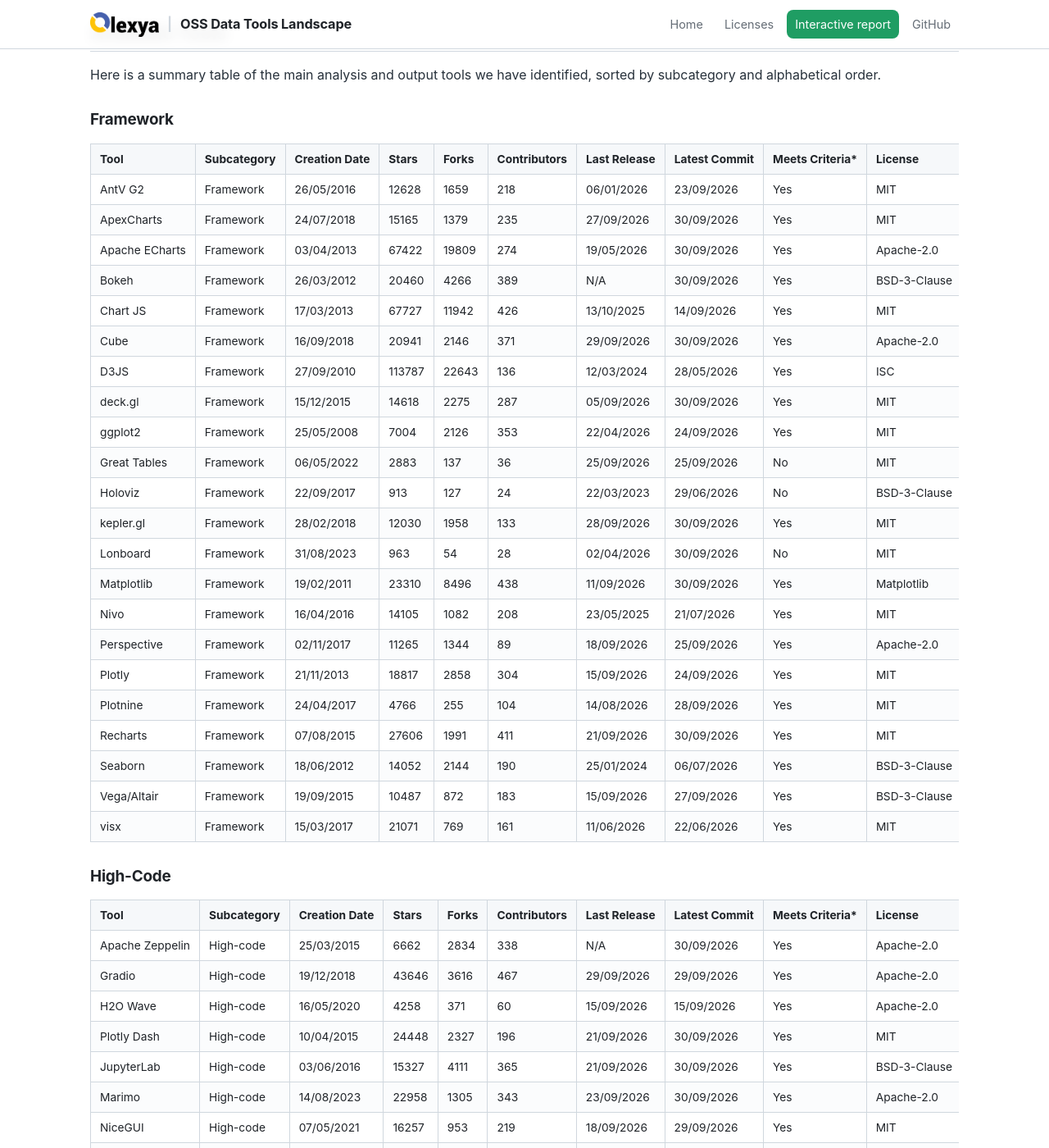
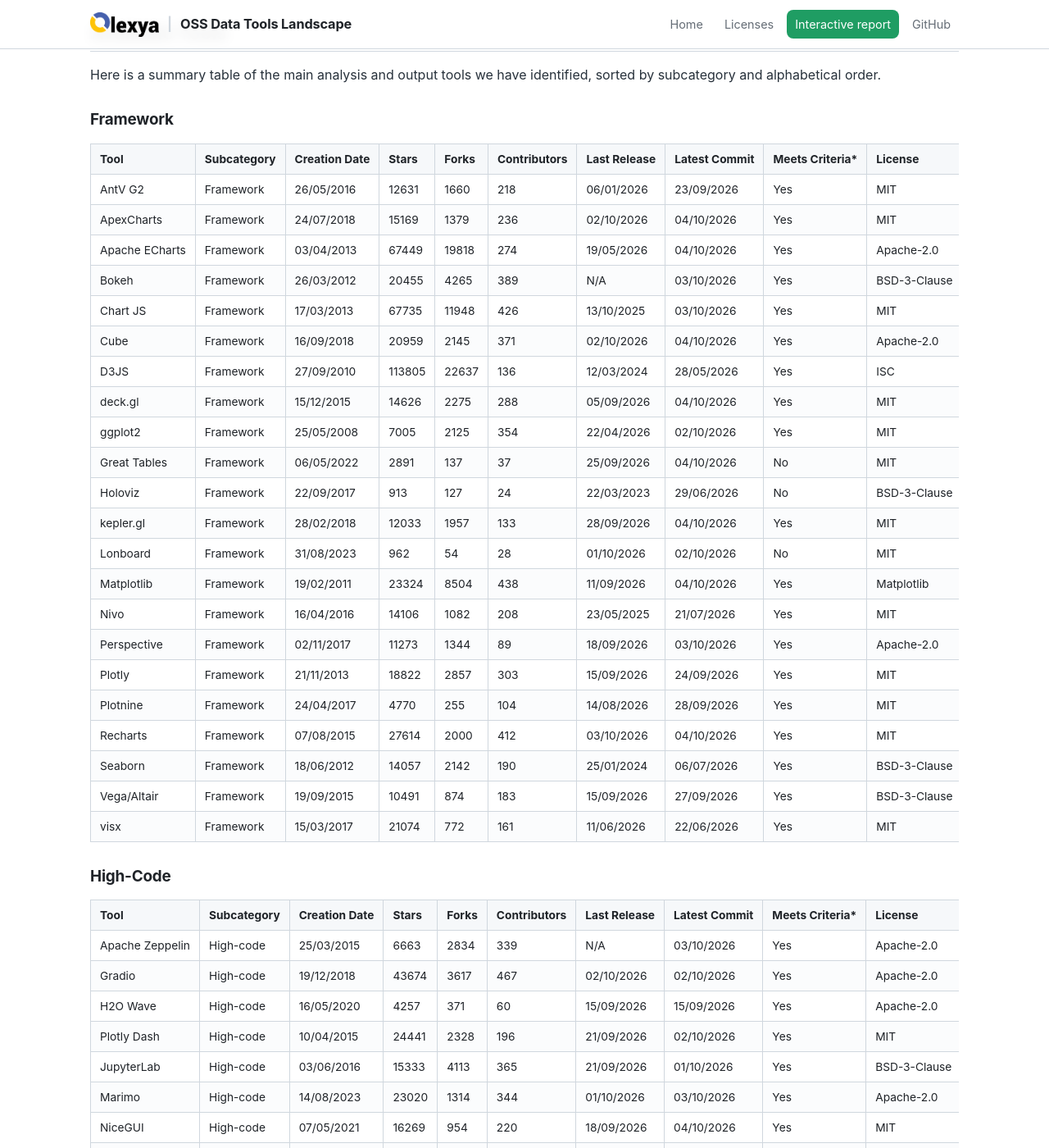
Before and after one commit to olexya/oss-data-tools-landscape, a Jekyll site: the page built from 04.analysis_and_output.md, in a window 1280 px wide and 1400 px high, scrolled down 425 px. Shown: the whole window at 82% size. Built offline with Jekyll 4.4.1, drawn with Linux system fonts in a browser that asks for light colours; our own code applies the rules of GitHub Pages for plain Markdown files; some of the changed text lies outside the part shown.

Commit message:
Update tools inventory [automated]

```diff
--- a/04.analysis_and_output.md
+++ b/04.analysis_and_output.md
@@ -17,96 +17,96 @@ Here is a summary table of the main analysis and output tools we have identified
 
 | Tool | Subcategory | Creation Date | Stars | Forks | Contributors | Last Release | Latest Commit | Meets Criteria* | License | Link |
 |---|---|---|---|---|---|---|---|---|---|---|
-| AntV G2 | Framework | 26/05/2016 | 12628 | 1659 | 218 | 06/01/2026 | 23/09/2026 | Yes | MIT | https://github.com/antvis/G2 |
-| ApexCharts | Framework | 24/07/2018 | 15165 | 1379 | 235 | 27/09/2026 | 30/09/2026 | Yes | MIT | https://github.com/apexcharts/apexcharts.js |
-| Apache ECharts | Framework | 03/04/2013 | 67422 | 19809 | 274 | 19/05/2026 | 30/09/2026 | Yes | Apache-2.0 | https://github.com/apache/echarts |
-| Bokeh | Framework | 26/03/2012 | 20460 | 4266 | 389 | N/A | 30/09/2026 | Yes | BSD-3-Clause | https://github.com/bokeh/bokeh |
-| Chart JS | Framework | 17/03/2013 | 67727 | 11942 | 426 | 13/10/2025 | 14/09/2026 | Yes | MIT | https://github.com/chartjs/Chart.js |
-| Cube | Framework | 16/09/2018 | 20941 | 2146 | 371 | 29/09/2026 | 30/09/2026 | Yes | Apache-2.0 | https://github.com/cube-js/cube |
-| D3JS | Framework | 27/09/2010 | 113787 | 22643 | 136 | 12/03/2024 | 28/05/2026 | Yes | ISC | https://github.com/d3/d3 |
-| deck.gl | Framework | 15/12/2015 | 14618 | 2275 | 287 | 05/09/2026 | 30/09/2026 | Yes | MIT | https://github.com/visgl/deck.gl |
-| ggplot2 | Framework | 25/05/2008 | 7004 | 2126 | 353 | 22/04/2026 | 24/09/2026 | Yes | MIT | https://github.com/tidyverse/ggplot2 |
-| Great Tables | Framework | 06/05/2022 | 2883 | 137 | 36 | 25/09/2026 | 25/09/2026 | No | MIT | https://github.com/posit-dev/great-tables |
+| AntV G2 | Framework | 26/05/2016 | 12631 | 1660 | 218 | 06/01/2026 | 23/09/2026 | Yes | MIT | https://github.com/antvis/G2 |
+| ApexCharts | Framework | 24/07/2018 | 15169 | 1379 | 236 | 02/10/2026 | 04/10/2026 | Yes | MIT | https://github.com/apexcharts/apexcharts.js |
+| Apache ECharts | Framework | 03/04/2013 | 67449 | 19818 | 274 | 19/05/2026 | 04/10/2026 | Yes | Apache-2.0 | https://github.com/apache/echarts |
+| Bokeh | Framework | 26/03/2012 | 20455 | 4265 | 389 | N/A | 03/10/2026 | Yes | BSD-3-Clause | https://github.com/bokeh/bokeh |
+| Chart JS | Framework | 17/03/2013 | 67735 | 11948 | 426 | 13/10/2025 | 03/10/2026 | Yes | MIT | https://github.com/chartjs/Chart.js |
+| Cube | Framework | 16/09/2018 | 20959 | 2145 | 371 | 02/10/2026 | 04/10/2026 | Yes | Apache-2.0 | https://github.com/cube-js/cube |
+| D3JS | Framework | 27/09/2010 | 113805 | 22637 | 136 | 12/03/2024 | 28/05/2026 | Yes | ISC | https://github.com/d3/d3 |
+| deck.gl | Framework | 15/12/2015 | 14626 | 2275 | 288 | 05/09/2026 | 04/10/2026 | Yes | MIT | https://github.com/visgl/deck.gl |
+| ggplot2 | Framework | 25/05/2008 | 7005 | 2125 | 354 | 22/04/2026 | 02/10/2026 | Yes | MIT | https://github.com/tidyverse/ggplot2 |
+| Great Tables | Framework | 06/05/2022 | 2891 | 137 | 37 | 25/09/2026 | 04/10/2026 | No | MIT | https://github.com/posit-dev/great-tables |
 | Holoviz | Framework | 22/09/2017 | 913 | 127 | 24 | 22/03/2023 | 29/06/2026 | No | BSD-3-Clause | https://github.com/holoviz/holoviz |
-| kepler.gl | Framework | 28/02/2018 | 12030 | 1958 | 133 | 28/09/2026 | 30/09/2026 | Yes | MIT | https://github.com/keplergl/kepler.gl |
-| Lonboard | Framework | 31/08/2023 | 963 | 54 | 28 | 02/04/2026 | 30/09/2026 | No | MIT | https://github.com/developmentseed/lonboard |
-| Matplotlib | Framework | 19/02/2011 | 23310 | 8496 | 438 | 11/09/2026 | 30/09/2026 | Yes | Matplotlib | https://github.com/matplotlib/matplotlib |
-| Nivo | Framework | 16/04/2016 | 14105 | 1082 | 208 | 23/05/2025 | 21/07/2026 | Yes | MIT | https://github.com/plouc/nivo |
-| Perspective | Framework | 02/11/2017 | 11265 | 1344 | 89 | 18/09/2026 | 25/09/2026 | Yes | Apache-2.0 | https://github.com/finos/perspective |
-| Plotly | Framework | 21/11/2013 | 18817 | 2858 | 304 | 15/09/2026 | 24/09/2026 | Yes | MIT | https://github.com/plotly/plotly.py |
-| Plotnine | Framework | 24/04/2017 | 4766 | 255 | 104 | 14/08/2026 | 28/09/2026 | Yes | MIT | https://github.com/has2k1/plotnine |
-| Recharts | Framework | 07/08/2015 | 27606 | 1991 | 411 | 21/09/2026 | 30/09/2026 | Yes | MIT | https://github.com/recharts/recharts |
-| Seaborn | Framework | 18/06/2012 | 14052 | 2144 | 190 | 25/01/2024 | 06/07/2026 | Yes | BSD-3-Clause | https://github.com/mwaskom/seaborn |
-| Vega/Altair | Framework | 19/09/2015 | 10487 | 872 | 183 | 15/09/2026 | 27/09/2026 | Yes | BSD-3-Clause | https://github.com/vega/altair |
-| visx | Framework | 15/03/2017 | 21071 | 769 | 161 | 11/06/2026 | 22/06/2026 | Yes | MIT | https://github.com/airbnb/visx |
+| kepler.gl | Framework | 28/02/2018 | 12033 | 1957 | 133 | 28/09/2026 | 04/10/2026 | Yes | MIT | https://github.com/keplergl/kepler.gl |
+| Lonboard | Framework | 31/08/2023 | 962 | 54 | 28 | 01/10/2026 | 02/10/2026 | No | MIT | https://github.com/developmentseed/lonboard |
+| Matplotlib | Framework | 19/02/2011 | 23324 | 8504 | 438 | 11/09/2026 | 04/10/2026 | Yes | Matplotlib | https://github.com/matplotlib/matplotlib |
+| Nivo | Framework | 16/04/2016 | 14106 | 1082 | 208 | 23/05/2025 | 21/07/2026 | Yes | MIT | https://github.com/plouc/nivo |
+| Perspective | Framework | 02/11/2017 | 11273 | 1344 | 89 | 18/09/2026 | 03/10/2026 | Yes | Apache-2.0 | https://github.com/finos/perspective |
+| Plotly | Framework | 21/11/2013 | 18822 | 2857 | 303 | 15/09/2026 | 24/09/2026 | Yes | MIT | https://github.com/plotly/plotly.py |
+| Plotnine | Framework | 24/04/2017 | 4770 | 255 | 104 | 14/08/2026 | 28/09/2026 | Yes | MIT | https://github.com/has2k1/plotnine |
+| Recharts | Framework | 07/08/2015 | 27614 | 2000 | 412 | 03/10/2026 | 04/10/2026 | Yes | MIT | https://github.com/recharts/recharts |
+| Seaborn | Framework | 18/06/2012 | 14057 | 2142 | 190 | 25/01/2024 | 06/07/2026 | Yes | BSD-3-Clause | https://github.com/mwaskom/seaborn |
+| Vega/Altair | Framework | 19/09/2015 | 10491 | 874 | 183 | 15/09/2026 | 27/09/2026 | Yes | BSD-3-Clause | https://github.com/vega/altair |
+| visx | Framework | 15/03/2017 | 21074 | 772 | 161 | 11/06/2026 | 22/06/2026 | Yes | MIT | https://github.com/airbnb/visx |
 
 ### High-Code
 
 | Tool | Subcategory | Creation Date | Stars | Forks | Contributors | Last Release | Latest Commit | Meets Criteria* | License | Link |
 |---|---|---|---|---|---|---|---|---|---|---|
-| Apache Zeppelin | High-code | 25/03/2015 | 6662 | 2834 | 338 | N/A | 30/09/2026 | Yes | Apache-2.0 | https://github.com/apache/zeppelin |
-| Gradio | High-code | 19/12/2018 | 43646 | 3616 | 467 | 29/09/2026 | 29/09/2026 | Yes | Apache-2.0 | https://github.com/gradio-app/gradio |
-| H2O Wave | High-code | 16/05/2020 | 4258 | 371 | 60 | 15/09/2026 | 15/09/2026 | Yes | Apache-2.0 | https://github.com/h2oai/wave |
-| Plotly Dash | High-code | 10/04/2015 | 24448 | 2327 | 196 | 21/09/2026 | 30/09/2026 | Yes | MIT | https://github.com/plotly/dash |
-| JupyterLab | High-code | 03/06/2016 | 15327 | 4111 | 365 | 21/09/2026 | 30/09/2026 | Yes | BSD-3-Clause | https://github.com/jupyterlab/jupyterlab |
-| Marimo | High-code | 14/08/2023 | 22958 | 1305 | 343 | 23/09/2026 | 30/09/2026 | Yes | Apache-2.0 | https://github.com/marimo-team/marimo |
-| NiceGUI | High-code | 07/05/2021 | 16257 | 953 | 219 | 18/09/2026 | 29/09/2026 | Yes | MIT | https://github.com/zauberzeug/nicegui |
+| Apache Zeppelin | High-code | 25/03/2015 | 6663 | 2834 | 339 | N/A | 03/10/2026 | Yes | Apache-2.0 | https://github.com/apache/zeppelin |
+| Gradio | High-code | 19/12/2018 | 43674 | 3617 | 467 | 02/10/2026 | 02/10/2026 | Yes | Apache-2.0 | https://github.com/gradio-app/gradio |
+| H2O Wave | High-code | 16/05/2020 | 4257 | 371 | 60 | 15/09/2026 | 15/09/2026 | Yes | Apache-2.0 | https://github.com/h2oai/wave |
+| Plotly Dash | High-code | 10/04/2015 | 24441 | 2328 | 196 | 21/09/2026 | 02/10/2026 | Yes | MIT | https://github.com/plotly/dash |
+| JupyterLab | High-code | 03/06/2016 | 15333 | 4113 | 365 | 21/09/2026 | 01/10/2026 | Yes | BSD-3-Clause | https://github.com/jupyterlab/jupyterlab |
+| Marimo | High-code | 14/08/2023 | 23020 | 1314 | 344 | 01/10/2026 | 03/10/2026 | Yes | Apache-2.0 | https://github.com/marimo-team/marimo |
+| NiceGUI | High-code | 07/05/2021 | 16269 | 954 | 220 | 18/09/2026 | 04/10/2026 | Yes | MIT | https://github.com/zauberzeug/nicegui |
 | Observable | High-code | 02/05/2017 | 1097 | 87 | 12 | 16/09/2026 | 16/09/2026 | No | ISC | https://github.com/observablehq/runtime |
-| Panel | High-code | 23/08/2018 | 5781 | 632 | 224 | 17/08/2026 | 30/09/2026 | Yes | BSD-3-Clause | https://github.com/holoviz/panel |
-| Py Shiny | High-code | 27/07/2021 | 1754 | 136 | 48 | 13/09/2026 | 28/09/2026 | Yes | MIT | https://github.com/posit-dev/py-shiny |
-| Quarto | High-code | 25/09/2020 | 6042 | 461 | 153 | 17/09/2026 | 30/09/2026 | Yes | MIT | https://github.com/quarto-dev/quarto-cli |
-| Reflex | High-code | 25/10/2022 | 28926 | 1789 | 220 | 24/09/2026 | 01/10/2026 | Yes | Apache-2.0 | https://github.com/reflex-dev/reflex |
-| Rill | High-code | 09/12/2021 | 2918 | 201 | 53 | 25/09/2026 | 28/09/2026 | Yes | Apache-2.0 | https://github.com/rilldata/rill |
-| Shiny (R) | High-code | 20/06/2012 | 5695 | 1889 | 91 | 22/06/2026 | 26/08/2026 | Yes | MIT | https://github.com/rstudio/shiny |
-| Solara | High-code | 09/03/2022 | 2178 | 202 | 49 | N/A | 30/09/2026 | Yes | MIT | https://github.com/widgetti/solara |
-| Streamlit | High-code | 24/08/2019 | 45868 | 4400 | 319 | 15/09/2026 | 30/09/2026 | Yes | Apache-2.0 | https://github.com/streamlit/streamlit |
-| Taipy | High-code | 18/02/2022 | 19441 | 1994 | 78 | 30/04/2026 | 07/05/2026 | Yes | Apache-2.0 | https://github.com/Avaiga/taipy |
-| Voila | High-code | 21/08/2018 | 5946 | 528 | 73 | 04/09/2026 | 04/09/2026 | Yes | BSD-3-Clause | https://github.com/voila-dashboards/voila |
+| Panel | High-code | 23/08/2018 | 5782 | 635 | 225 | 17/08/2026 | 04/10/2026 | Yes | BSD-3-Clause | https://github.com/holoviz/panel |
+| Py Shiny | High-code | 27/07/2021 | 1756 | 137 | 48 | 13/09/2026 | 02/10/2026 | Yes | MIT | https://github.com/posit-dev/py-shiny |
+| Quarto | High-code | 25/09/2020 | 6055 | 462 | 153 | 17/09/2026 | 02/10/2026 | Yes | MIT | https://github.com/quarto-dev/quarto-cli |
+| Reflex | High-code | 25/10/2022 | 28943 | 1791 | 221 | 24/09/2026 | 02/10/2026 | Yes | Apache-2.0 | https://github.com/reflex-dev/reflex |
+| Rill | High-code | 09/12/2021 | 2929 | 202 | 53 | 25/09/2026 | 02/10/2026 | Yes | Apache-2.0 | https://github.com/rilldata/rill |
+| Shiny (R) | High-code | 20/06/2012 | 5695 | 1891 | 92 | 22/06/2026 | 02/10/2026 | Yes | MIT | https://github.com/rstudio/shiny |
+| Solara | High-code | 09/03/2022 | 2180 | 202 | 50 | N/A | 04/10/2026 | Yes | MIT | https://github.com/widgetti/solara |
+| Streamlit | High-code | 24/08/2019 | 45897 | 4405 | 319 | 02/10/2026 | 04/10/2026 | Yes | Apache-2.0 | https://github.com/streamlit/streamlit |
+| Taipy | High-code | 18/02/2022 | 19443 | 1992 | 78 | 30/04/2026 | 07/05/2026 | Yes | Apache-2.0 | https://github.com/Avaiga/taipy |
+| Voila | High-code | 21/08/2018 | 5947 | 528 | 73 | 04/09/2026 | 04/09/2026 | Yes | BSD-3-Clause | https://github.com/voila-dashboards/voila |
 
 ### Low-Code
 
 | Tool | Subcategory | Creation Date | Stars | Forks | Contributors | Last Release | Latest Commit | Meets Criteria* | License | Link |
 |---|---|---|---|---|---|---|---|---|---|---|
-| Datasette | Low-code | 23/10/2017 | 11498 | 921 | 101 | 24/09/2026 | 24/09/2026 | Yes | Apache-2.0 | https://github.com/simonw/datasette |
-| Evidence | Low-code | 27/05/2021 | 6965 | 423 | 67 | 06/02/2026 | 30/09/2026 | Yes | MIT | https://github.com/evidence-dev/evidence |
-| Grafana | Low-code | 11/12/2013 | 77018 | 14799 | 373 | 29/09/2026 | 01/10/2026 | Yes | AGPL-3.0 | https://github.com/grafana/grafana |
-| Kibana | Low-code | 26/01/2013 | 21302 | 8631 | 374 | 23/09/2026 | 30/09/2026 | Yes | Elastic-2.0 | https://github.com/elastic/kibana |
+| Datasette | Low-code | 23/10/2017 | 11504 | 918 | 101 | 24/09/2026 | 24/09/2026 | Yes | Apache-2.0 | https://github.com/simonw/datasette |
+| Evidence | Low-code | 27/05/2021 | 6977 | 425 | 67 | 06/02/2026 | 02/10/2026 | Yes | MIT | https://github.com/evidence-dev/evidence |
+| Grafana | Low-code | 11/12/2013 | 77076 | 14818 | 373 | 29/09/2026 | 04/10/2026 | Yes | AGPL-3.0 | https://github.com/grafana/grafana |
+| Kibana | Low-code | 26/01/2013 | 21306 | 8631 | 374 | 23/09/2026 | 04/10/2026 | Yes | Elastic-2.0 | https://github.com/elastic/kibana |
 | KNIME | Low-code | N/A | N/A | N/A | N/A | N/A | N/A | Yes | GPL-3.0 | https://github.com/knime/knime-core |
-| Observable Framework | Low-code | 27/09/2023 | 3654 | 205 | 38 | 02/03/2026 | 15/05/2026 | No | ISC | https://github.com/observablehq/framework |
-| Orange | Low-code | 22/02/2013 | 5715 | 1113 | 109 | 20/12/2025 | 28/09/2026 | Yes | GPL-3.0 | https://github.com/biolab/orange3 |
-| PyGWalker | Low-code | 16/02/2023 | 15984 | 889 | 26 | 04/04/2026 | 05/09/2026 | Yes | Apache-2.0 | https://github.com/Kanaries/pygwalker |
-| Querybook | Low-code | 05/03/2020 | 2293 | 302 | 58 | 22/04/2025 | 16/09/2026 | Yes | Apache-2.0 | https://github.com/pinterest/querybook |
-| RAWGraphs | Low-code | 17/04/2013 | 9034 | 1841 | 16 | 26/01/2024 | 28/01/2025 | No | Apache-2.0 | https://github.com/rawgraphs/rawgraphs-app |
-| Redash | Low-code | 28/10/2013 | 28828 | 4627 | 391 | 24/09/2026 | 01/10/2026 | No | BSD-2-Clause | https://github.com/getredash/redash |
-| Vizro | Low-code | 04/09/2023 | 3798 | 302 | 48 | 10/08/2026 | 29/09/2026 | Yes | Apache-2.0 | https://github.com/mckinsey/vizro |
-| WrenAI | Low-code | 13/03/2024 | 17793 | 2032 | 85 | 21/09/2026 | 30/09/2026 | Yes | AGPL-3.0 | https://github.com/Canner/WrenAI |
+| Observable Framework | Low-code | 27/09/2023 | 3657 | 205 | 38 | 02/03/2026 | 15/05/2026 | No | ISC | https://github.com/observablehq/framework |
+| Orange | Low-code | 22/02/2013 | 5717 | 1114 | 108 | 20/12/2025 | 28/09/2026 | Yes | GPL-3.0 | https://github.com/biolab/orange3 |
+| PyGWalker | Low-code | 16/02/2023 | 15983 | 889 | 26 | 04/04/2026 | 05/09/2026 | Yes | Apache-2.0 | https://github.com/Kanaries/pygwalker |
+| Querybook | Low-code | 05/03/2020 | 2293 | 303 | 58 | 22/04/2025 | 16/09/2026 | Yes | Apache-2.0 | https://github.com/pinterest/querybook |
+| RAWGraphs | Low-code | 17/04/2013 | 9033 | 1841 | 16 | 26/01/2024 | 28/01/2025 | No | Apache-2.0 | https://github.com/rawgraphs/rawgraphs-app |
+| Redash | Low-code | 28/10/2013 | 28833 | 4632 | 392 | 24/09/2026 | 03/10/2026 | No | BSD-2-Clause | https://github.com/getredash/redash |
+| Vizro | Low-code | 04/09/2023 | 3797 | 302 | 48 | 02/10/2026 | 02/10/2026 | Yes | Apache-2.0 | https://github.com/mckinsey/vizro |
+| WrenAI | Low-code | 13/03/2024 | 17803 | 2035 | 85 | 21/09/2026 | 02/10/2026 | Yes | AGPL-3.0 | https://github.com/Canner/WrenAI |
 
 ### No-Code
 
 | Tool | Subcategory | Creation Date | Stars | Forks | Contributors | Last Release | Latest Commit | Meets Criteria* | License | Link |
 |---|---|---|---|---|---|---|---|---|---|---|
-| Appsmith | No-code | 30/06/2020 | 40980 | 4784 | 328 | 30/09/2026 | 29/09/2026 | Yes | Apache-2.0 | https://github.com/appsmithorg/appsmith |
-| Budibase | No-code | 07/06/2019 | 28328 | 2226 | 123 | 30/09/2026 | 30/09/2026 | Yes | GPL-3.0 | https://github.com/Budibase/budibase |
-| Chartbrew | No-code | 29/08/2019 | 4064 | 458 | 23 | 20/09/2026 | 21/09/2026 | No | FSL-1.1 | https://github.com/chartbrew/chartbrew |
-| DataEase | No-code | 02/02/2021 | 24561 | 4257 | 82 | 24/09/2026 | 30/09/2026 | Yes | GPL-3.0 | https://github.com/dataease/dataease |
-| Lightdash | No-code | 19/03/2021 | 6168 | 787 | 170 | 30/09/2026 | 30/09/2026 | Yes | MIT | https://github.com/lightdash/lightdash |
-| Metabase | No-code | 02/02/2015 | 49483 | 6867 | 390 | 24/09/2026 | 01/10/2026 | Yes | AGPL-3.0 | https://github.com/metabase/metabase |
-| Superset | No-code | 21/07/2015 | 74991 | 18408 | 420 | 09/09/2026 | 01/10/2026 | Yes | Apache-2.0 | https://github.com/apache/superset |
-| ToolJet | No-code | 30/03/2021 | 41018 | 5463 | 410 | 30/09/2026 | 30/09/2026 | Yes | AGPL-3.0 | https://github.com/ToolJet/ToolJet |
+| Appsmith | No-code | 30/06/2020 | 41018 | 4787 | 328 | 30/09/2026 | 03/10/2026 | Yes | Apache-2.0 | https://github.com/appsmithorg/appsmith |
+| Budibase | No-code | 07/06/2019 | 28332 | 2226 | 123 | 01/10/2026 | 01/10/2026 | Yes | GPL-3.0 | https://github.com/Budibase/budibase |
+| Chartbrew | No-code | 29/08/2019 | 4063 | 458 | 23 | 20/09/2026 | 21/09/2026 | No | FSL-1.1 | https://github.com/chartbrew/chartbrew |
+| DataEase | No-code | 02/02/2021 | 24568 | 4260 | 82 | 24/09/2026 | 30/09/2026 | Yes | GPL-3.0 | https://github.com/dataease/dataease |
+| Lightdash | No-code | 19/03/2021 | 6174 | 790 | 170 | 04/10/2026 | 04/10/2026 | Yes | MIT | https://github.com/lightdash/lightdash |
+| Metabase | No-code | 02/02/2015 | 49539 | 6877 | 390 | 01/10/2026 | 05/10/2026 | Yes | AGPL-3.0 | https://github.com/metabase/metabase |
+| Superset | No-code | 21/07/2015 | 75037 | 18429 | 420 | 09/09/2026 | 04/10/2026 | Yes | Apache-2.0 | https://github.com/apache/superset |
+| ToolJet | No-code | 30/03/2021 | 41040 | 5469 | 410 | 02/10/2026 | 02/10/2026 | Yes | AGPL-3.0 | https://github.com/ToolJet/ToolJet |
 
 ### Web Analytics
 
 | Tool | Subcategory | Creation Date | Stars | Forks | Contributors | Last Release | Latest Commit | Meets Criteria* | License | Link |
 |---|---|---|---|---|---|---|---|---|---|---|
-| Ackee | Web Analytics | 16/04/2014 | 4713 | 386 | 44 | 18/09/2026 | 18/09/2026 | Yes | MIT | https://github.com/electerious/Ackee |
-| GoatCounter | Web Analytics | 28/05/2019 | 6028 | 281 | 60 | 15/12/2025 | 27/09/2026 | Yes | EUPL-1.2 | https://github.com/arp242/goatcounter |
-| Matomo | Web Analytics | 30/03/2011 | 21914 | 2902 | 345 | 30/09/2026 | 30/09/2026 | Yes | GPL-3.0 | https://github.com/matomo-org/matomo |
-| Open Web Analytics | Web Analytics | 01/04/2012 | 2689 | 488 | 24 | 21/09/2026 | 21/09/2026 | No | GPL-2.0 | https://github.com/Open-Web-Analytics/Open-Web-Analytics |
-| OpenReplay | Web Analytics | 29/04/2021 | 12929 | 856 | 72 | 25/09/2026 | 30/09/2026 | Yes | AGPL-3.0 | https://github.com/openreplay/openreplay |
-| Plausible | Web Analytics | 04/12/2018 | 29271 | 1878 | 111 | 15/05/2026 | 30/09/2026 | Yes | AGPL-3.0 | https://github.com/plausible/analytics |
-| Posthog | Web Analytics | 23/01/2020 | 40048 | 3454 | 391 | 01/10/2026 | 01/10/2026 | Yes | MIT | https://github.com/PostHog/posthog |
-| Rybbit | Web Analytics | 14/01/2025 | 13079 | 756 | 58 | 12/09/2026 | 30/09/2026 | Yes | AGPL-3.0 | https://github.com/rybbit-io/rybbit |
-| Umami | Web Analytics | 17/07/2020 | 39103 | 8161 | 402 | 17/09/2026 | 17/09/2026 | Yes | MIT | https://github.com/umami-software/umami |
+| Ackee | Web Analytics | 16/04/2014 | 4713 | 387 | 44 | 18/09/2026 | 18/09/2026 | Yes | MIT | https://github.com/electerious/Ackee |
+| GoatCounter | Web Analytics | 28/05/2019 | 6036 | 282 | 60 | 15/12/2025 | 27/09/2026 | Yes | EUPL-1.2 | https://github.com/arp242/goatcounter |
+| Matomo | Web Analytics | 30/03/2011 | 21922 | 2902 | 345 | 04/10/2026 | 02/10/2026 | Yes | GPL-3.0 | https://github.com/matomo-org/matomo |
+| Open Web Analytics | Web Analytics | 01/04/2012 | 2691 | 488 | 24 | 21/09/2026 | 21/09/2026 | No | GPL-2.0 | https://github.com/Open-Web-Analytics/Open-Web-Analytics |
+| OpenReplay | Web Analytics | 29/04/2021 | 12942 | 860 | 72 | 25/09/2026 | 02/10/2026 | Yes | AGPL-3.0 | https://github.com/openreplay/openreplay |
+| Plausible | Web Analytics | 04/12/2018 | 29313 | 1881 | 111 | 15/05/2026 | 01/10/2026 | Yes | AGPL-3.0 | https://github.com/plausible/analytics |
+| Posthog | Web Analytics | 23/01/2020 | 40139 | 3473 | 391 | 04/10/2026 | 04/10/2026 | Yes | MIT | https://github.com/PostHog/posthog |
+| Rybbit | Web Analytics | 14/01/2025 | 13089 | 756 | 58 | 12/09/2026 | 05/10/2026 | Yes | AGPL-3.0 | https://github.com/rybbit-io/rybbit |
+| Umami | Web Analytics | 17/07/2020 | 39171 | 8195 | 401 | 17/09/2026 | 17/09/2026 | Yes | MIT | https://github.com/umami-software/umami |
 
 *Criteria: >40 contributors, >500 stars, and recent releases/commit
 
```
Also changed, not shown: 01.ingestion_and_transport.md (+39 -39 lines), 02.storage.md (+34 -34 lines), 03.query_and_processing.md (+48 -48 lines), 05.platform_management.md (+49 -49 lines).
